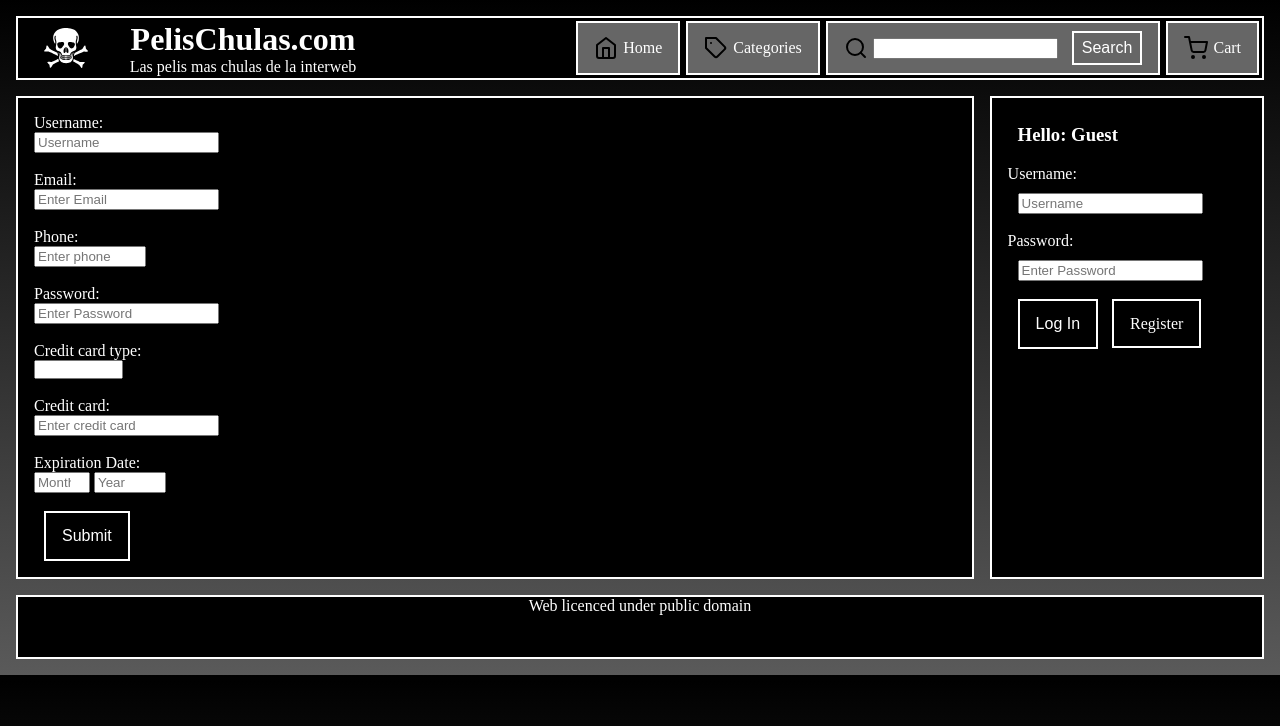
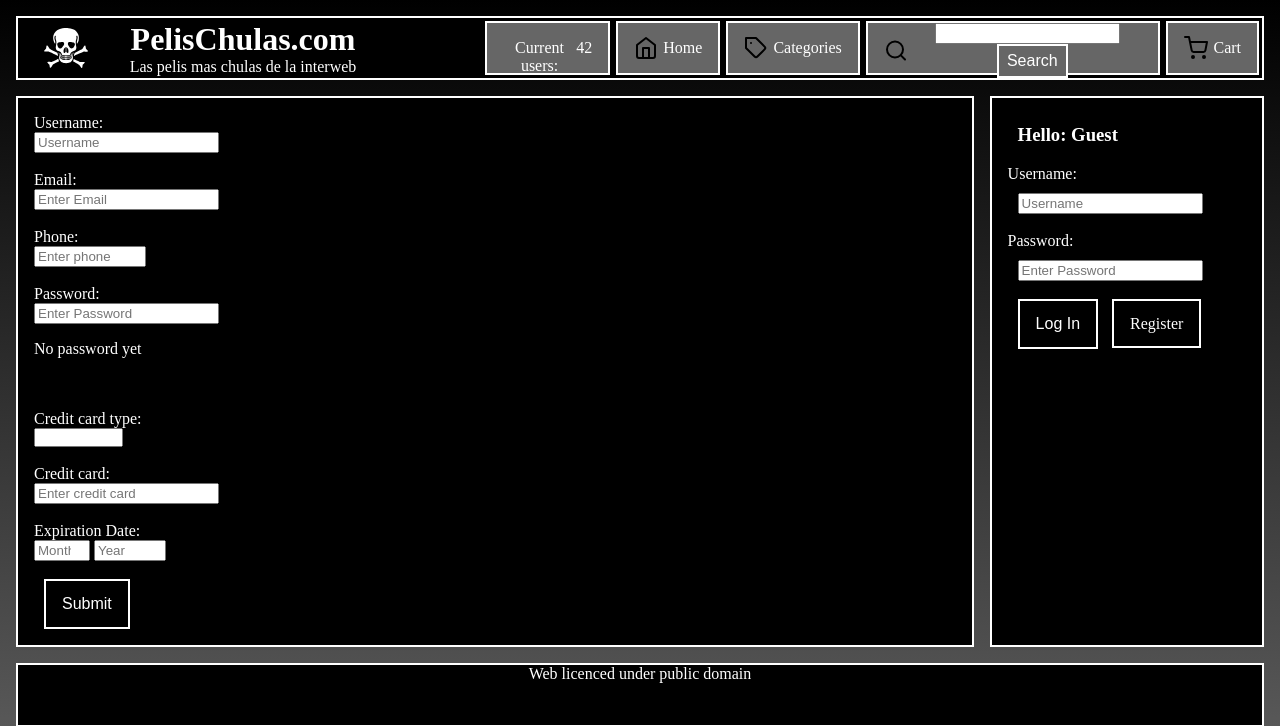
Before and after one commit to v0sem/SI1, a Flask app: page /register in a window 1280 px wide. Shown: the top 726 px of the page. Run offline with Flask 2, Linux system fonts and the light colour scheme.

Commit message:
A QUIEN LE ESTAS DISIENDO SHUTUP?

```diff
--- a/practica2/app/routes.py
+++ b/practica2/app/routes.py
@@ -133,11 +133,9 @@
 
     try:
         session['cart'].append(result)
-        print("Hello1")
     except:
         session['cart'] = []
         session['cart'].append(result)
-        print("Hello1")
 
     session.modified = True
 
@@ -243,3 +241,8 @@
         return redirect(url_for('historial'))
 
     return render_template('historial.html', historial=historial['compras'], money=money, title='Historial', user=session.get('usuario'))
+
+
+@app.route('/increment', methods=['GET', 'POST'])
+def increment():
+    return str(random.randint(1, 100))
--- /dev/null
+++ b/practica2/app/static/main.js
@@ -0,0 +1,47 @@
+function desplegar(nombre_desplegable) {
+    $('[id="div_' + nombre_desplegable + '"]').toggle();
+}
+
+function check_pass(element) {
+    pass = element.value.toString();
+
+    level1 = ['1', '2', '3', '4', '5', '6', '7', '8', '9', '0'];
+    level2 = ['$', '#', '@', '!', '(', ')', '|', ':', '"', '}', '{'];
+
+    // Check level2
+    for (cha2 in level2) {
+        console.log("Testing: " + level2[cha2]);
+        if (pass.includes(level2[cha2])) {
+            $("#anal").text('VERY GOOD!');
+            return;
+        }
+    }
+
+    // Check level1
+    for (cha1 in level1) {
+        console.log("Testing: " + level1[cha1]);
+        if (pass.includes(level1[cha1])) {
+            $("#anal").text('Not bad');
+            return;
+        }
+    }
+
+    $("#anal").text('Weak password');
+}
+
+// Call inc on the start
+$(document).ready(function () {
+    (function () {
+        var xhttp = new XMLHttpRequest();
+        xhttp.onreadystatechange = function() {
+            if (this.readyState == 4 && this.status == 200) {
+                $("#current").text(this.responseText);
+            }
+        };
+        xhttp.open("GET", "increment", true);
+        xhttp.send();
+
+        // Call yourself in 3 secs
+        setTimeout(arguments.callee, 3000);
+    })();
+});
--- a/practica2/app/templates/base.html
+++ b/practica2/app/templates/base.html
@@ -5,6 +5,8 @@
     <meta charset="UTF-8">
     <link rel="stylesheet" type="text/css" href={{ url_for('static', filename='estilo.css') }}>
     <title>PelisChulas - {% block title %} {% endblock %}</title>
+    <script src="https://ajax.googleapis.com/ajax/libs/jquery/3.4.1/jquery.min.js"></script>
+    <script src={{ url_for('static', filename='main.js') }}></script>
 </head>
 
 <body>
@@ -23,6 +25,16 @@
 
         <!-- Navigation bar -->
         <div class="navbar">
+            <!-- Current users -->
+            <div class="nav-element">
+                <a class="butt_link" href="{{ url_for('index') }}">
+                    <div class=butt>
+                        <p>Current users: </p>
+                        <p id="current">0</p>
+                    </div>
+                </a>
+            </div>
+
             <!-- Home -->
             <div class="nav-element">
                 <a class="butt_link" href="{{ url_for('index') }}">
--- a/practica2/app/templates/register.html
+++ b/practica2/app/templates/register.html
@@ -20,7 +20,8 @@
             <input type="number" min="600000000" max="799999999" placeholder="Enter phone" id="phone">
             <br/><br/>
             <label for="password">Password:<br/></label>
-            <input type="password" placeholder="Enter Password" id="password" name="password" required>
+            <input type="password" placeholder="Enter Password" id="password" name="password" onKeyUp="check_pass(this)" required>
+            <p id="anal">No password yet</p>
             <br><br>
             <label for="card-type">Credit card type:<br/></label>
             <select id="card-type">
```
Also changed, not shown: practica2/app/templates/historial.html (+9 -10 lines).
